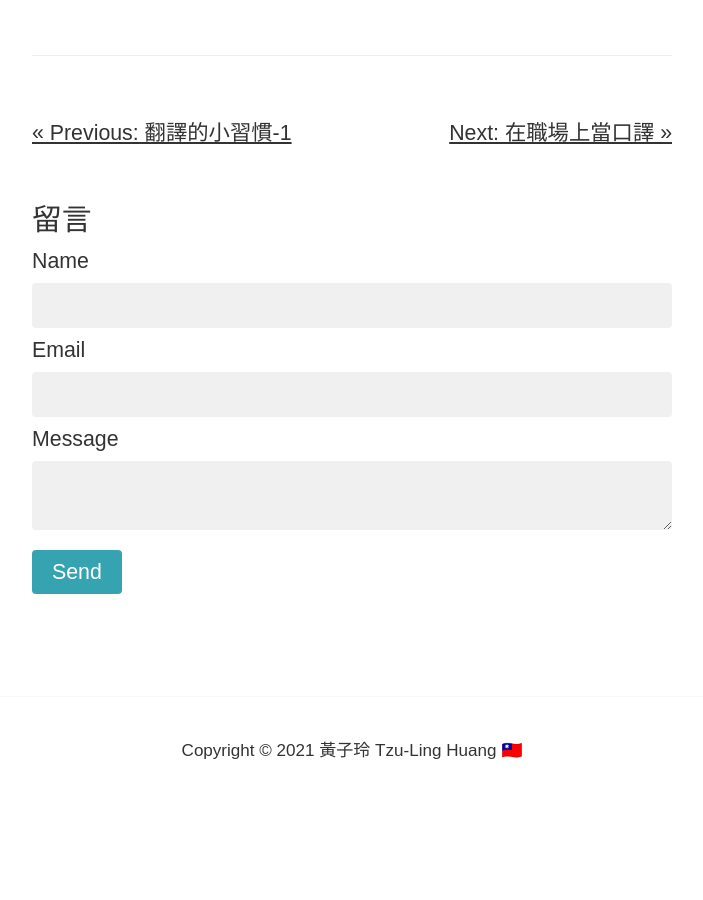
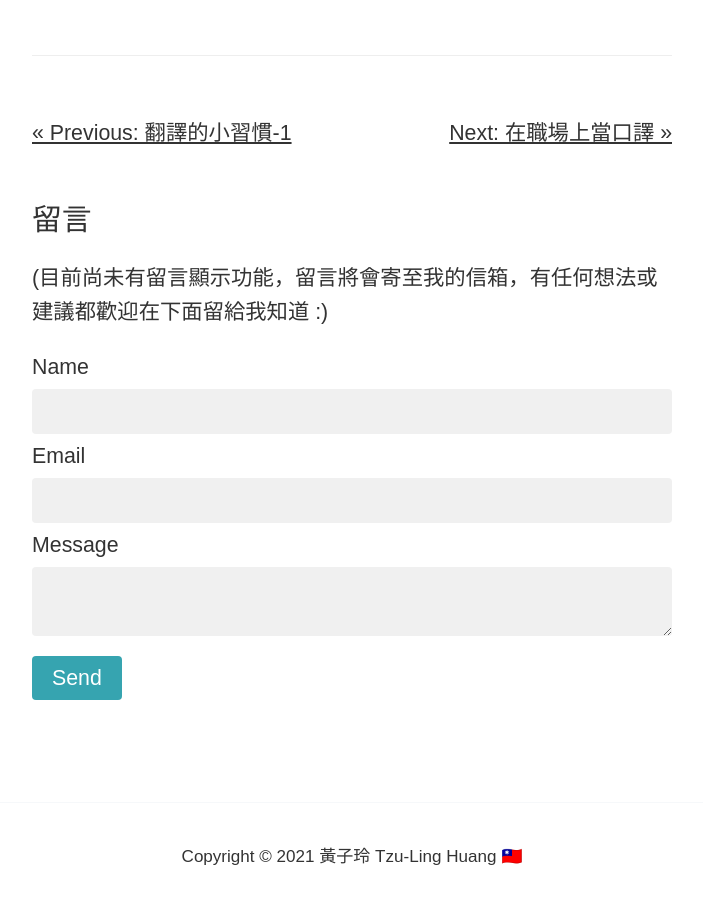
Before and after one commit to pqvst/tzling, a Jekyll site: the page built from _posts/2021-07-24-翻譯的小習慣-2.md, in a window 1280 px wide and 900 px high, scrolled down 3231 px. Shown: the whole window, without its empty margins (288-991 px from the left). Built offline with Jekyll 4.4.1, drawn with Linux system fonts in a browser that asks for light colours; nearby versions of some CDN libraries; before the commit the page ends 4025 px from its top, so only the background shows below that.

Commit message:
edit comment part

```diff
--- a/_layouts/post.html
+++ b/_layouts/post.html
@@ -29,5 +29,6 @@ layout: default
 </div>
 
 <h2>留言</h2>
+<p>(目前尚未有留言顯示功能，留言將會寄至我的信箱，有任何想法或建議都歡迎在下面留給我知道 :) </p>
 
 {% include contact.html %}
```
